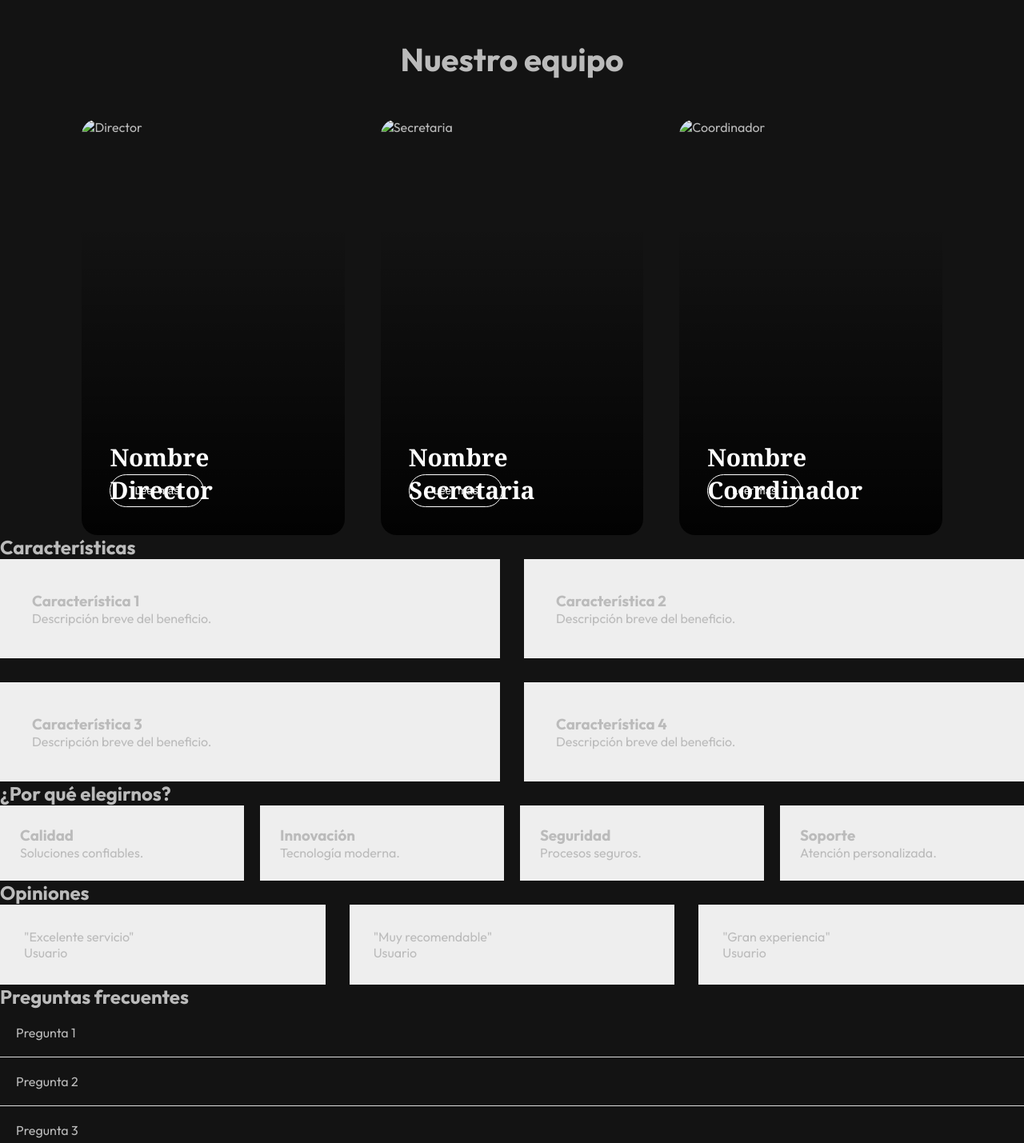
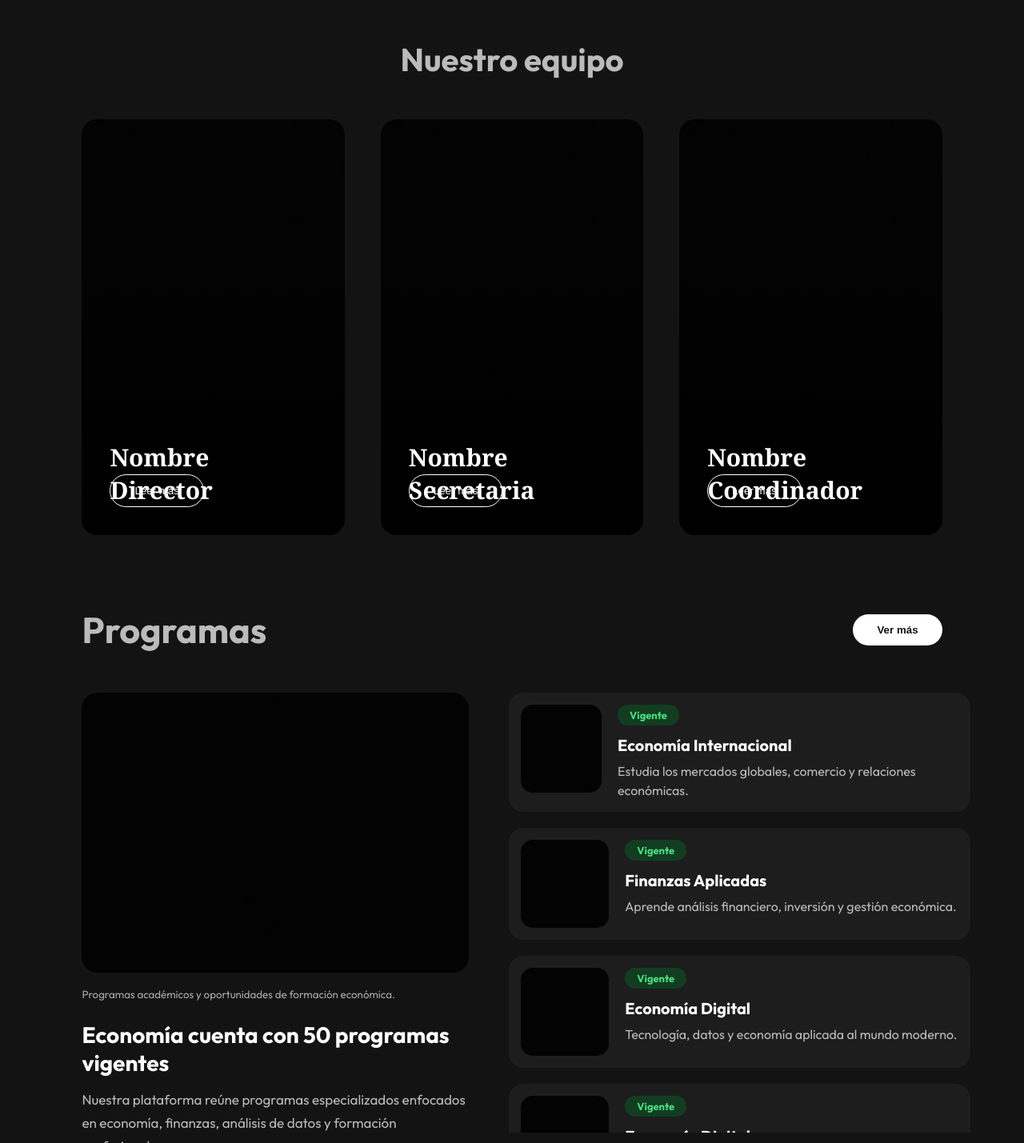
Before and after one commit to VXMarker/EconForg, a plain HTML site: page index.html in a window 1280 px wide. Shown: the part 1371-2800 px from the top of the page at 80% size. Drawn offline with Linux system fonts and the light colour scheme.

Commit message:
Mejoramos los estilos del header y de la seccion principal

```diff
--- a/css/hero.css
+++ b/css/hero.css
@@ -2,17 +2,11 @@
 
 .hero {
   position: relative;
-
   width: 100%;
-
   height: 650px;
-
   overflow: hidden;
-
   display: flex;
-
   justify-content: center;
-
   align-items: center;
 }
 
@@ -20,17 +14,13 @@
 
 .hero-image {
   position: absolute;
-
   width: 100%;
-
   height: 100%;
 }
 
 .hero-image img {
   width: 100%;
-
   height: 100%;
-
   object-fit: cover;
 }
 
@@ -38,9 +28,7 @@
 
 .hero-overlay {
   position: absolute;
-
   inset: 0;
-
   background: linear-gradient(rgba(0, 0, 0, 0.55), rgba(0, 0, 0, 0.65));
 }
 
@@ -62,12 +50,46 @@
 
 .hero-content h1 {
   font-size: clamp(35px, 5vw, 65px);
+  line-height: 1.1;
+  margin-bottom: 25px;
+  font-weight: 800;
+  user-select: none;
+  cursor: pointer;
+}
 
-  line-height: 1.1;
+/* Subrayado */
 
-  margin-bottom: 25px;
+.hero-content span {
+  display: block;
 
-  font-weight: 800;
+  position: relative;
+
+  width: max-content;
+
+  margin-inline: auto;
+
+  transition: transform 0.25s ease;
+
+  will-change: transform;
+}
+.hero-content span:hover {
+  transform: scale(1.02);
+}
+.hero-content span::after {
+  content: "";
+  position: absolute;
+  left: 0;
+  bottom: -8px;
+  width: 0;
+  height: 2px;
+  background: white;
+}
+
+.hero-content span::after {
+  transition: width 0.4s ease;
+}
+.hero-content span:hover::after {
+  width: 100%;
 }
 
 .hero-content p {
@@ -80,6 +102,16 @@
   margin: auto;
 
   opacity: 0.9;
+
+  transition: transform 0.25s ease;
+
+  will-change: transform;
+
+  cursor: pointer;
+}
+
+.hero-content p:hover {
+  transform: scale(1.02);
 }
 
 .hero-content button {
@@ -94,16 +126,16 @@
   font-size: 17px;
 
   font-weight: 700;
-
   cursor: pointer;
-
   background: white;
-
   color: #111;
-
   transition: 0.3s;
+  user-select: none;
 }
 
 .hero-content button:hover {
   transform: translateY(-5px);
 }
+.hero-content button:active {
+  transform: translateY(2px) scale(0.96);
+}
--- a/css/reset.css
+++ b/css/reset.css
@@ -12,14 +12,13 @@
   text-decoration: none;
 
   list-style: none;
+
+  user-select: none;
 }
 
 body {
   font-family: var(--main-font);
-
   background: var(--main-page-color);
-
   color: var(--main-letter-color);
-
   min-width: 100vw;
 }
--- a/css/responsive.css
+++ b/css/responsive.css
@@ -127,11 +127,49 @@
   }
 
   /* ================= */
-  /* FEATURES */
+  /* Programas */
   /* ================= */
 
-  .features-grid {
+  .programs-header {
+    flex-direction: column;
+
+    align-items: flex-start;
+
+    gap: 20px;
+  }
+
+  .programs-container {
     grid-template-columns: 1fr;
+  }
+
+  .program-main img {
+    height: 280px;
+  }
+
+  .program-list {
+    height: 400px;
+  }
+
+  .program-card img {
+    width: 90px;
+
+    height: 90px;
+  }
+}
+
+@media (max-width: 600px) {
+  .program-card {
+    flex-direction: column;
+  }
+
+  .program-card img {
+    width: 100%;
+
+    height: 180px;
+  }
+
+  .program-main h3 {
+    font-size: 24px;
   }
 
   /* ================= */
--- a/css/sections.css
+++ b/css/sections.css
@@ -1,71 +1,177 @@
-/* FEATURES */
+/* ================= */
+/* PROGRAMAS */
+/* ================= */
 
-.features-grid {
-  display: grid;
-
-  grid-template-columns: repeat(2, 1fr);
-
-  gap: 30px;
+.programs {
+  padding: 90px 8%;
 }
 
-.feature-card {
-  padding: 40px;
+/* HEADER */
 
-  background: #eee;
+.programs-header {
+  display: flex;
+
+  justify-content: space-between;
+
+  align-items: center;
+
+  margin-bottom: 50px;
 }
 
-/* WHY */
-
-.why-container {
-  display: grid;
-
-  grid-template-columns: repeat(4, 1fr);
-
-  gap: 20px;
+.programs-header h2 {
+  font-size: 45px;
 }
 
-.why-container div {
-  padding: 25px;
+.programs-header button {
+  padding: 12px 30px;
 
-  background: #eee;
-}
-
-/* REVIEWS */
-
-.review-container {
-  display: flex;
-
-  gap: 30px;
-}
-
-.review-card {
-  padding: 30px;
-
-  background: #eee;
-
-  flex: 1;
-}
-
-/* FAQ */
-
-.faq-list div {
-  padding: 20px;
-
-  border-bottom: 1px solid #ddd;
-}
-
-/* CTA */
-
-.cta {
-  text-align: center;
-
-  background: #eee;
-}
-
-.cta button {
-  padding: 15px 30px;
+  border-radius: 25px;
 
   border: none;
 
+  background: white;
+
+  color: #111;
+
+  font-weight: 700;
+
+  cursor: pointer;
+}
+
+/* CONTENEDOR GENERAL */
+
+.programs-container {
+  display: grid;
+
+  grid-template-columns: 45% 55%;
+
+  gap: 50px;
+}
+
+/* ================= */
+/* PARTE IZQUIERDA */
+/* ================= */
+
+.program-main img {
+  width: 100%;
+
+  height: 350px;
+
+  object-fit: cover;
+
   border-radius: 20px;
 }
+
+.program-main small {
+  display: block;
+
+  margin-top: 15px;
+
+  color: #aaa;
+}
+
+.program-main h3 {
+  margin-top: 25px;
+
+  font-size: 28px;
+
+  color: white;
+}
+
+.program-main p {
+  margin-top: 15px;
+
+  line-height: 1.7;
+
+  font-size: 17px;
+}
+
+/* ================= */
+/* LISTADO DERECHO */
+/* ================= */
+
+.program-list {
+  height: 550px;
+
+  overflow-y: auto;
+
+  padding-right: 15px;
+}
+
+/* Scroll personalizado */
+
+.program-list::-webkit-scrollbar {
+  width: 6px;
+}
+
+.program-list::-webkit-scrollbar-thumb {
+  background: #555;
+
+  border-radius: 20px;
+}
+
+/* CARD */
+
+.program-card {
+  display: flex;
+
+  gap: 20px;
+
+  padding: 15px;
+
+  margin-bottom: 20px;
+
+  background: #1d1d1d;
+
+  border-radius: 18px;
+}
+
+.program-card img {
+  width: 110px;
+
+  height: 110px;
+
+  object-fit: cover;
+
+  border-radius: 15px;
+}
+
+.program-info {
+  display: flex;
+
+  flex-direction: column;
+}
+
+/* ESTADO */
+
+.program-info span {
+  width: max-content;
+
+  padding: 5px 15px;
+
+  border-radius: 20px;
+
+  background: #123d21;
+
+  color: #4ade80;
+
+  font-size: 13px;
+
+  font-weight: bold;
+}
+
+.program-info h4 {
+  margin-top: 12px;
+
+  font-size: 20px;
+
+  color: white;
+}
+
+.program-info p {
+  margin-top: 8px;
+
+  line-height: 1.5;
+
+  color: #bbb;
+}
--- a/index.html
+++ b/index.html
@@ -29,12 +29,14 @@
     <header class="header">
       <nav class="main-navbar">
         <div class="contain-logo">
-          <img
-            src="/img/ChatGPT_Image_6_ago_2026__23_54_05-removebg-preview.png"
-            alt="Logo EconForg"
-          />
+          <a href="">
+            <img
+              src="/img/ChatGPT_Image_6_ago_2026__23_54_05-removebg-preview.png"
+              alt="Logo EconForg"
+            />
 
-          <h2>EconForg</h2>
+            <h2>EconForg</h2>
+          </a>
         </div>
 
         <ul class="nav-links">
@@ -43,11 +45,11 @@
           </li>
 
           <li>
-            <a href="#"> Sobre nosotros </a>
+            <a href="#about"> Sobre nosotros </a>
           </li>
 
           <li>
-            <a href="#"> Programas </a>
+            <a href="#programs"> Programas </a>
           </li>
 
           <li>
@@ -72,16 +74,16 @@
 
           <!-- Imagen escritorio -->
 
-          <img
-            src="/img/banner-economia.jpg"
-            alt="Economía y análisis financiero"
-          />
+          <img src="/img/black_img.webp" alt="Economía y análisis financiero" />
         </picture>
 
         <div class="hero-overlay"></div>
 
         <div class="hero-content">
-          <h1>Construyendo una visión inteligente de la economía</h1>
+          <h1>
+            <span>Construyendo una visión</span>
+            <span>inteligente de la economía</span>
+          </h1>
 
           <p>
             En EconForg analizamos tendencias, datos y oportunidades para
@@ -94,7 +96,7 @@
       </section>
       <!-- PARTNERS -->
 
-      <section class="about">
+      <section class="about" id="about">
         <!-- PARTE SUPERIOR -->
 
         <div class="about-container">
@@ -129,7 +131,7 @@
         <div class="team-container">
           <article class="person-card">
             <div class="person-image">
-              <img src="/img/director.jpg" alt="Director" />
+              <img src="/img/black_img.webp" alt="Director" />
 
               <div class="person-overlay">
                 <div class="person-info">
@@ -154,7 +156,7 @@
 
           <article class="person-card">
             <div class="person-image">
-              <img src="/img/secretaria.jpg" alt="Secretaria" />
+              <img src="/img/black_img.webp" alt="Secretaria" />
 
               <div class="person-overlay">
                 <div class="person-info">
@@ -176,7 +178,7 @@
 
           <article class="person-card">
             <div class="person-image">
-              <img src="/img/coordinador.jpg" alt="Coordinador" />
+              <img src="/img/black_img.webp" alt="Coordinador" />
 
               <div class="person-overlay">
                 <div class="person-info">
@@ -197,34 +199,99 @@
           </article>
         </div>
       </section>
-      <!-- FEATURES -->
+      <!-- Programas -->
+      <section class="programs" id="programs">
+        <div class="programs-header">
+          <h2>Programas</h2>
 
-      <section class="features">
-        <h2>Características</h2>
+          <button>Ver más</button>
+        </div>
 
-        <div class="features-grid">
-          <div class="feature-card">
-            <h3>Característica 1</h3>
+        <div class="programs-container">
+          <!-- PARTE IZQUIERDA -->
 
-            <p>Descripción breve del beneficio.</p>
+          <div class="program-main">
+            <img src="/img/black_img.webp" alt="Programas" />
+
+            <small>
+              Programas académicos y oportunidades de formación económica.
+            </small>
+
+            <h3>Economía cuenta con 50 programas vigentes</h3>
+
+            <p>
+              Nuestra plataforma reúne programas especializados enfocados en
+              economía, finanzas, análisis de datos y formación profesional.
+            </p>
           </div>
 
-          <div class="feature-card">
-            <h3>Característica 2</h3>
+          <!-- PARTE DERECHA -->
 
-            <p>Descripción breve del beneficio.</p>
-          </div>
+          <div class="program-list">
+            <article class="program-card">
+              <img src="/img/black_img.webp" alt="" />
 
-          <div class="feature-card">
-            <h3>Característica 3</h3>
+              <div class="program-info">
+                <span> Vigente </span>
 
-            <p>Descripción breve del beneficio.</p>
-          </div>
+                <h4>Economía Internacional</h4>
 
-          <div class="feature-card">
-            <h3>Característica 4</h3>
+                <p>
+                  Estudia los mercados globales, comercio y relaciones
+                  económicas.
+                </p>
+              </div>
+            </article>
 
-            <p>Descripción breve del beneficio.</p>
+            <article class="program-card">
+              <img src="/img/black_img.webp" alt="" />
+
+              <div class="program-info">
+                <span> Vigente </span>
+
+                <h4>Finanzas Aplicadas</h4>
+
+                <p>
+                  Aprende análisis financiero, inversión y gestión económica.
+                </p>
+              </div>
+            </article>
+
+            <article class="program-card">
+              <img src="/img/black_img.webp" alt="" />
+
+              <div class="program-info">
+                <span> Vigente </span>
+
+                <h4>Economía Digital</h4>
+
+                <p>Tecnología, datos y economía aplicada al mundo moderno.</p>
+              </div>
+            </article>
+
+            <article class="program-card">
+              <img src="/img/black_img.webp" alt="" />
+
+              <div class="program-info">
+                <span> Vigente </span>
+
+                <h4>Economía Digital</h4>
+
+                <p>Tecnología, datos y economía aplicada al mundo moderno.</p>
+              </div>
+            </article>
+
+            <article class="program-card">
+              <img src="/img/black_img.webp" alt="" />
+
+              <div class="program-info">
+                <span> Vigente </span>
+
+                <h4>Economía Digital</h4>
+
+                <p>Tecnología, datos y economía aplicada al mundo moderno.</p>
+              </div>
+            </article>
           </div>
         </div>
       </section>
```
Also changed, not shown: css/navbar.css (+18 -40 lines), img/banner.webp (added), img/black_img.webp (added).
